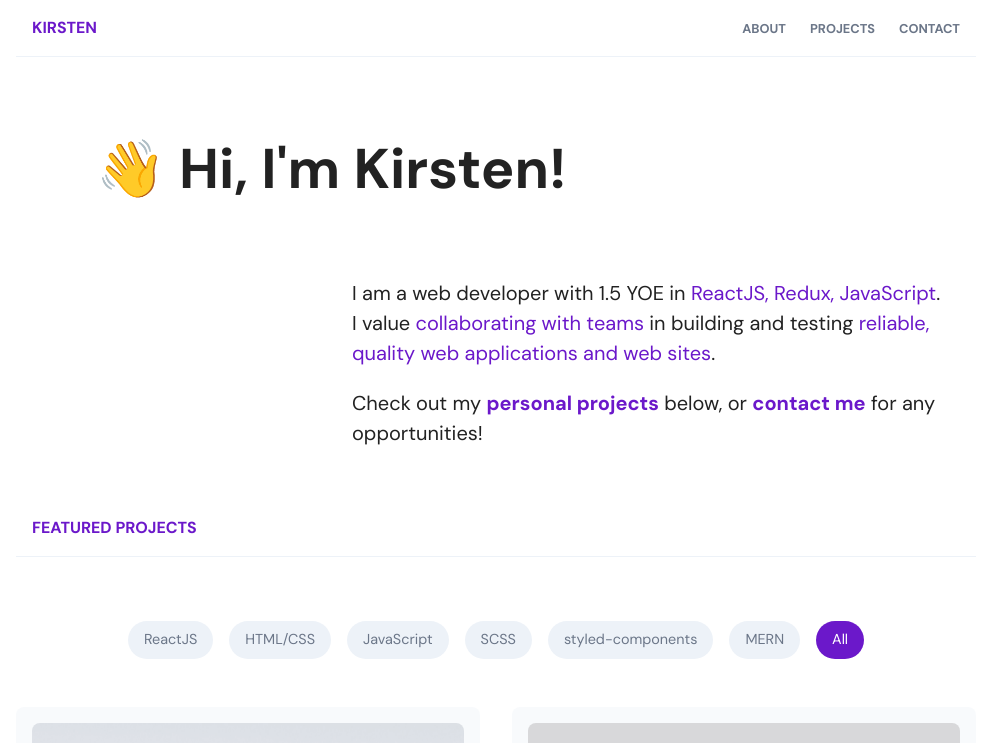
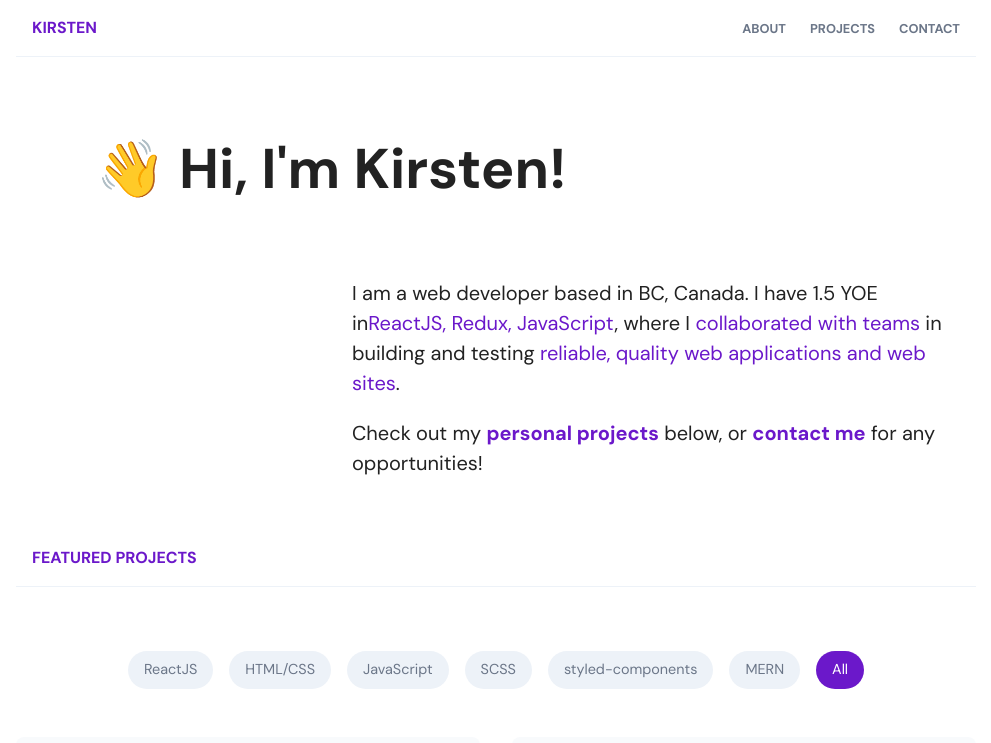
Before and after one commit to kmalcaba/kmalcaba.github.io, a React (Create React App) app: page / in a window 1280 px wide. Shown: the top 743 px of the page, without its empty margins (144-1135 px from the left). Built offline with nearby package versions, Linux system fonts and the light colour scheme.

Commit message:
Change description

```diff
--- a/src/components/Hero/Hero.jsx
+++ b/src/components/Hero/Hero.jsx
@@ -7,9 +7,9 @@ function Hero() {
       <h1>👋 Hi, I'm Kirsten!</h1>
       <div className="hero-content">
         <p>
-          I am a web developer with 1.5 YOE in{" "}
-          <span>ReactJS, Redux, JavaScript</span>.<br />I value{" "}
-          <span>collaborating with teams</span> in building and testing{" "}
+          I am a web developer based in BC, Canada. I have 1.5 YOE in
+          <span>ReactJS, Redux, JavaScript</span>, where I{" "}
+          <span>collaborated with teams</span> in building and testing{" "}
           <span>reliable, quality web applications and web sites</span>.
         </p>
         <p>
```
